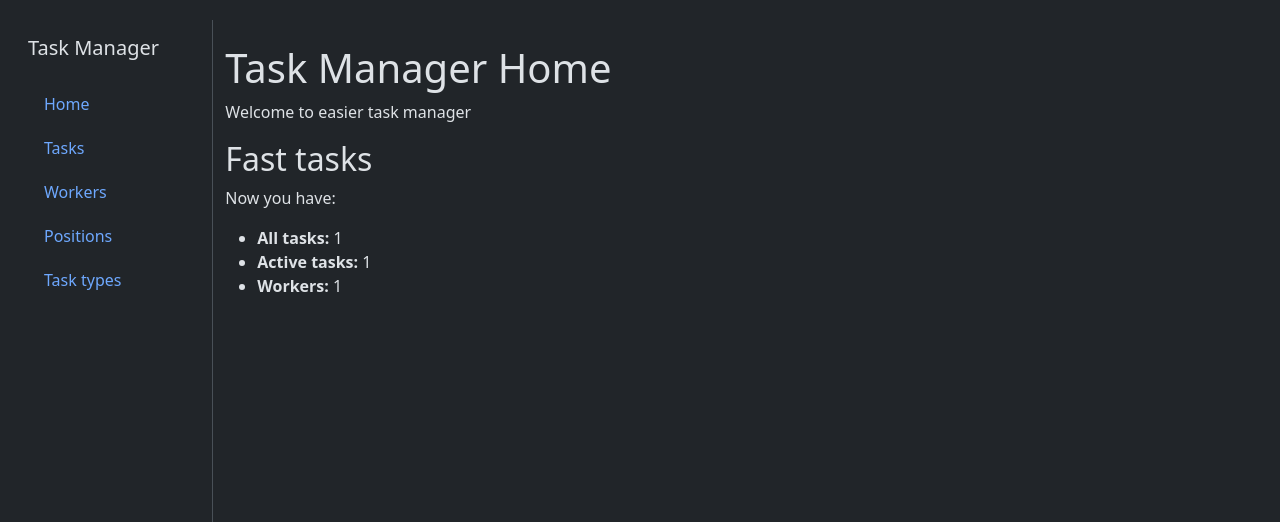
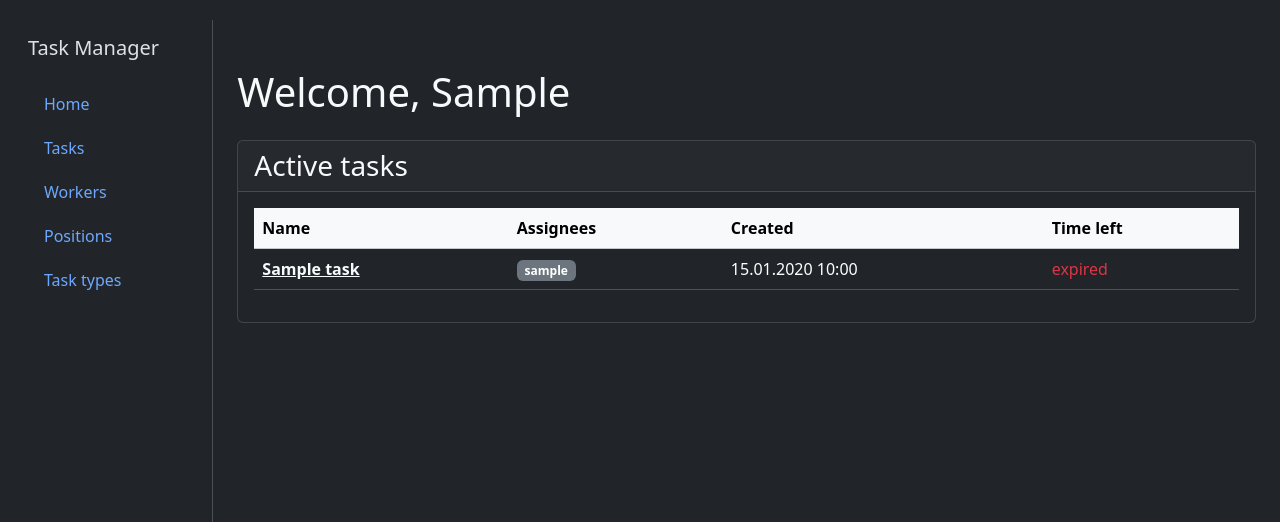
Before and after one commit to strauuch/task-manager, a Django app: page / in a window 1280 px wide. Shown: the top 522 px of the page. Run offline with Django 5.2, Linux system fonts and the light colour scheme; a user stored in the database is signed in; tables that the repository leaves empty hold one stand-in row (values such as "Sample post").

Commit message:
refactor: update index.html template and IndexView logic

```diff
--- a/tasks/views.py
+++ b/tasks/views.py
@@ -1,6 +1,8 @@
+from datetime import timezone
+
 from django.contrib.auth.mixins import LoginRequiredMixin
 from django.utils.timezone import now
-from django.shortcuts import render, redirect
+from django.shortcuts import redirect
 from django.urls import reverse_lazy
 from django.views import generic
 from django.views.generic import TemplateView
@@ -41,17 +43,48 @@ class IndexView(LoginRequiredMixin, TemplateView):
     def get_context_data(self, **kwargs):
         context = super().get_context_data(**kwargs)
 
-        context["num_tasks"] = Task.objects.count()
-        context["num_workers"] = Worker.objects.count()
-        context["num_active_tasks"] = Task.objects.filter(
-            status__in=[
+        active_statuses = [
                 "pending",
                 "in_progress",
                 "paused",
                 "reviewing",
             ]
-        ).count()
 
+        tasks = (
+            Task.objects
+            .filter(status__in=active_statuses, assignee=self.request.user)
+            .select_related("task_type")
+            .prefetch_related("assignee")
+            .order_by("deadline")
+        )
+
+        for task in tasks:
+            if not task.deadline:
+                task.time_left = None
+                continue
+
+            delta = task.deadline - now()
+
+            if delta.total_seconds() <= 0:
+                task.time_left = None
+                continue
+
+            days = delta.days
+            hours, remainder = divmod(delta.seconds, 3600)
+            minutes, _ = divmod(remainder, 60)
+
+            parts = []
+            if days:
+                parts.append(f"{days}d")
+            if hours:
+                parts.append(f"{hours}h")
+            if minutes:
+                parts.append(f"{minutes}m")
+
+            task.time_left = " ".join(parts)
+
+
+        context["active_tasks"] = tasks
         return context
 
 
--- a/templates/tasks/index.html
+++ b/templates/tasks/index.html
@@ -1,14 +1,66 @@
 {% extends "base.html" %}
 
 {% block content %}
-  <h1>Task Manager Home</h1>
-  <p>Welcome to easier task manager</p>
-  <h2>Fast tasks</h2>
-  <p>Now you have:</p>
-  <ul>
-    <li><strong>All tasks:</strong> {{ num_tasks }}</li>
-    <li><strong>Active tasks:</strong> {{ num_active_tasks }}</li>
-    <li><strong>Workers:</strong> {{ num_workers }}</li>
-  </ul>
+<div class="container my-4">
 
+  <h1 class="mb-4 text-light">
+    Welcome, {{ user.first_name|default:user.username }}
+  </h1>
+
+  <div class="card bg-dark text-light">
+    <div class="card-header">
+      <h3 class="mb-0">Active tasks</h3>
+    </div>
+
+    <div class="card-body">
+      {% if active_tasks %}
+        <div class="table-responsive">
+          <table class="table table-dark table-hover align-middle">
+            <thead class="table-light text-dark">
+              <tr>
+                <th>Name</th>
+                <th>Assignees</th>
+                <th>Created</th>
+                <th>Time left</th>
+              </tr>
+            </thead>
+            <tbody>
+              {% for task in active_tasks %}
+                <tr>
+                  <td>
+                    <a href="{{ task.get_absolute_url }}" class="text-light fw-bold">
+                      {{ task.name }}
+                    </a>
+                  </td>
+                  <td>
+                    {% for user in task.assignee.all %}
+                      <span class="badge bg-secondary me-1">{{ user.username }}</span>
+                    {% empty %}
+                      —
+                    {% endfor %}
+                  </td>
+                  <td>
+                    {{ task.created_at|date:"d.m.Y H:i" }}
+                  </td>
+                  <td>
+                    {% if task.time_left %}
+                      {{ task.time_left }}
+                    {% else %}
+                      <span class="text-danger">expired</span>
+                    {% endif %}
+                  </td>
+                </tr>
+              {% endfor %}
+            </tbody>
+          </table>
+        </div>
+      {% else %}
+        <p class="mb-0 text-muted">
+          You have no active tasks 🎉
+        </p>
+      {% endif %}
+    </div>
+  </div>
+
+</div>
 {% endblock %}
```
